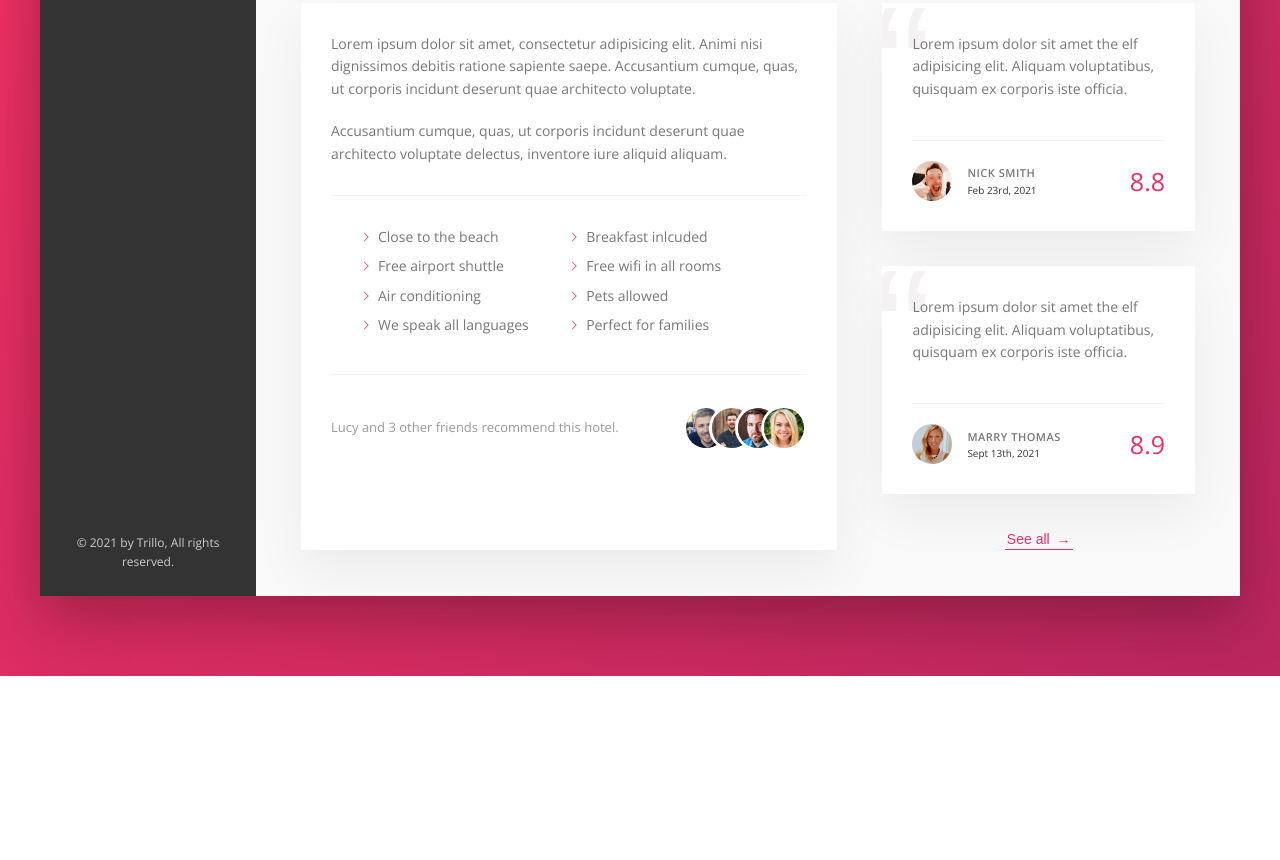
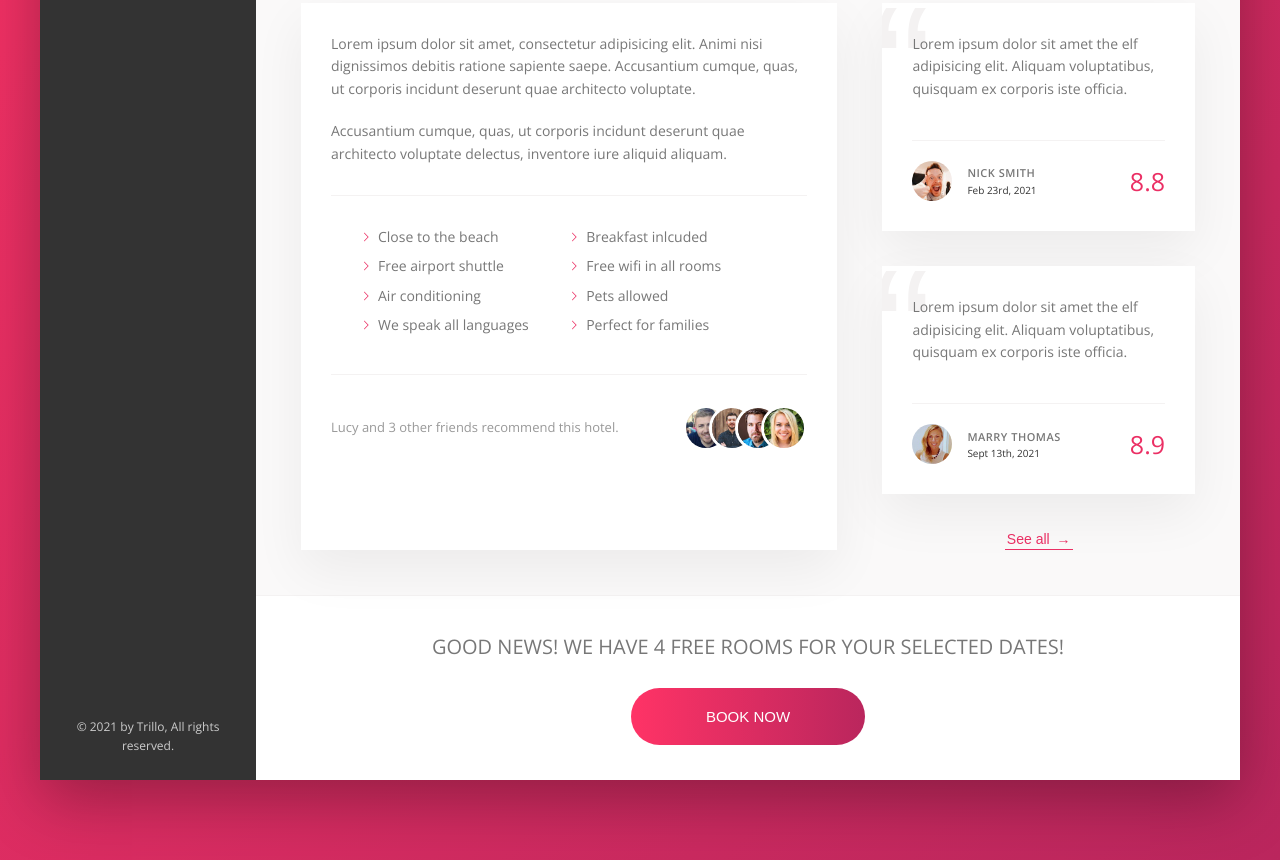
Before and after one commit to mohasin-hossain/trillo, a plain HTML site: page index.html in a window 1280 px wide. Shown: the part 644-1504 px from the top of the page. Before the commit the page ends 1320 px from the top, so only its background shows below. Drawn offline with nearby package versions, Linux system fonts and the light colour scheme.

Commit message:
Call to action button

```diff
--- a/index.html
+++ b/index.html
@@ -210,10 +210,18 @@
                     </div>
                 </div>
 
-
+                <!-- Call to action button -->
+                <div class="cta">
+                    <h1 class="cta__book-now">
+                        Good news! we have 4 free rooms for your selected dates!
+                    </h1>
+                    <button class="btn">
+                        <span class="btn__visible">Book now</span>
+                        <span class="btn__invisible">only 4 rooms left</span>
+                    </button>
+                </div>
 
             </main>
         </div>
-
 </body>
 </html>
--- a/sass/_components.scss
+++ b/sass/_components.scss
@@ -259,7 +259,7 @@
 
   & span {
     margin-left: 3px;
-    transition: margin-left .2s;
+    transition: margin-left 0.2s;
   }
 
   &:hover {
@@ -376,7 +376,7 @@
   overflow: hidden;
 
   &::before {
-    content: '\201C';
+    content: "\201C";
     position: absolute;
     font-family: sans-serif;
     font-size: 18rem;
@@ -428,3 +428,75 @@
     font-weight: 300;
   }
 }
+
+//////////////////////////
+// CALL TO ACTION
+.cta {
+  padding: 3.5rem 0;
+  text-align: center;
+
+  &__book-now {
+    font-size: 2rem;
+    font-weight: 300;
+    text-transform: uppercase;
+    margin-bottom: 2.5rem;
+  }
+}
+
+//////////////////////////
+// BUTTON
+.btn {
+  cursor: pointer;
+  font-size: 1.5rem;
+  font-weight: 300;
+  text-transform: uppercase;
+  border: none;
+  background-image: linear-gradient(
+    to right,
+    var(--color-primary-light),
+    var(--color-primary-dark)
+  );
+  color: var(--color-pure-white);
+  border-radius: 100vh;
+  overflow: hidden;
+  position: relative;
+
+  & > * {
+    display: inline-block;
+    width: 100%;
+    height: 100%;
+    transition: all 0.5s;
+  }
+
+  &__visible {
+    padding: 2rem 7.5rem;
+  }
+
+  &__invisible {
+    padding: 2rem 0;
+    position: absolute;
+    top: -100%;
+    left: 0;
+  }
+
+  &:hover {
+    background-image: linear-gradient(
+      to left,
+      var(--color-primary-light),
+      var(--color-primary-dark)
+    );
+  }
+
+  &:hover &__invisible {
+    top: 0;
+  }
+
+  &:hover &__visible {
+    transform: translateY(100%);
+  }
+
+  &:focus {
+    outline: none;
+    animation: pulsate 1s infinite;
+  }
+}
```
Also changed, not shown: css/main.css, 1 other file.
